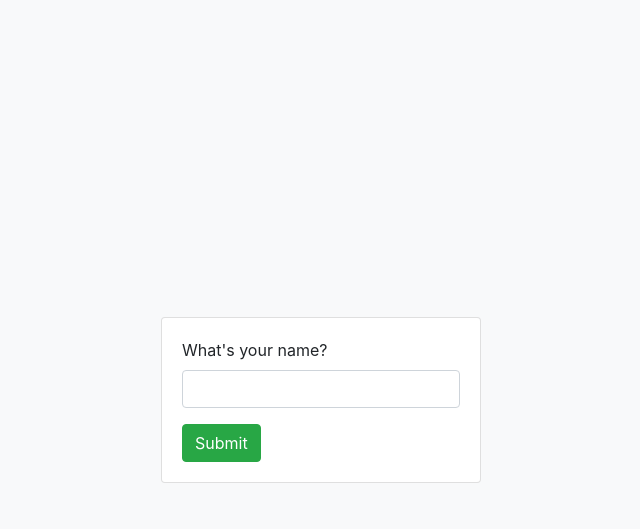
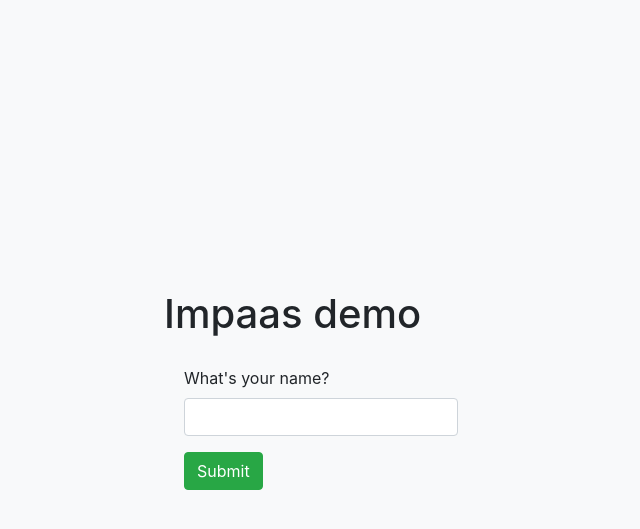
Before and after one commit to jasebaileyicl/impaas-demo2, a Flask app: page / in a window 1280 px wide. Shown: the top 529 px of the page, without its empty margins (319-959 px from the left). Run offline with Flask 3, Linux system fonts and the light colour scheme; some libraries are stand-ins or nearby versions.

Commit message:
add title

```diff
--- a/templates/index.html
+++ b/templates/index.html
@@ -21,7 +21,8 @@
     </style>
 </head>
 <body>
-    <div class="card">
+    <div class="cardi">
+	<h1>Impaas demo</h1>
         <div class="card-body">
             <form method="POST">
                 <div class="form-group">
```
